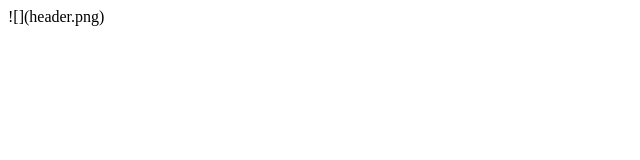
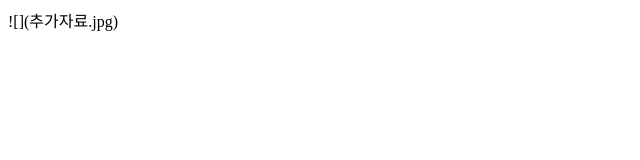
Before and after one commit to Seohyemin/main2, a plain HTML site: page index.html in a window 1280 px wide. Shown: the full height of the page, 0-640 px from the left. Drawn offline with Linux system fonts and the light colour scheme.

Commit message:
Update index.html

```diff
--- a/index.html
+++ b/index.html
@@ -3,6 +3,6 @@
 <TITLE>코로나19 국내집단발생장소</TITLE>
 </HEAD>
 <BODY>
-![](header.png)
+![](추가자료.jpg)
 </BODY>
 </HTML>
```
